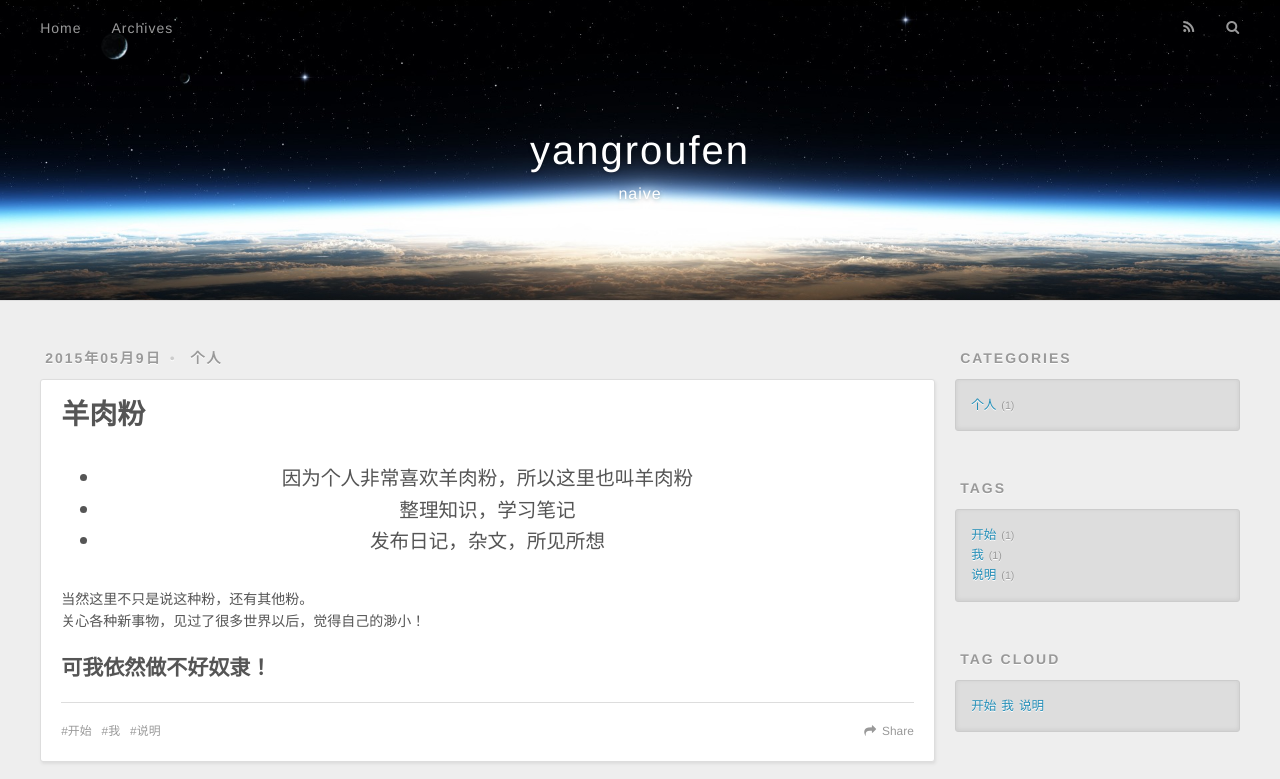
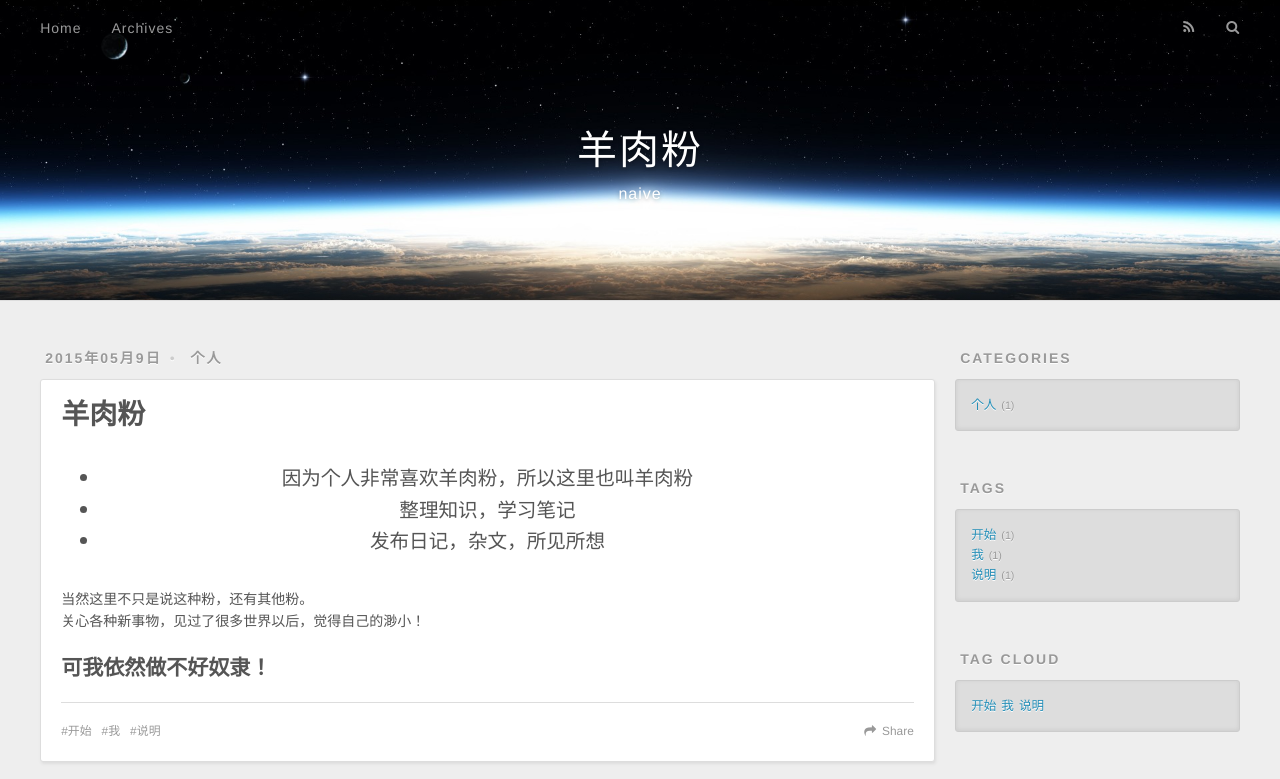
Before and after one commit to kim-jin/jin, a plain HTML site: page index.html in a window 1280 px wide. Shown: the top 779 px of the page. Drawn offline with nearby package versions, Linux system fonts and the light colour scheme.

Commit message:
Site updated: 2015-05-09 20:26:57

```diff
--- a/index.html
+++ b/index.html
@@ -3,20 +3,20 @@
 <head>
   <meta charset="utf-8">
 
-  <title>yangroufen</title>
+  <title>羊肉粉</title>
   <meta name="viewport" content="width=device-width, initial-scale=1, maximum-scale=1">
   <meta name="description" content="yangroufen">
 <meta property="og:type" content="website">
-<meta property="og:title" content="yangroufen">
+<meta property="og:title" content="羊肉粉">
 <meta property="og:url" content="http://kim.biudoor.com/">
-<meta property="og:site_name" content="yangroufen">
+<meta property="og:site_name" content="羊肉粉">
 <meta property="og:description" content="yangroufen">
 <meta name="twitter:card" content="summary">
-<meta name="twitter:title" content="yangroufen">
+<meta name="twitter:title" content="羊肉粉">
 <meta name="twitter:description" content="yangroufen">
 
 
-    <link rel="alternative" href="/atom.xml" title="yangroufen" type="application/atom+xml">
+    <link rel="alternative" href="/atom.xml" title="羊肉粉" type="application/atom+xml">
 
 
     <link rel="icon" href="/favicon.png">
@@ -35,7 +35,7 @@
   <div id="header-outer" class="outer">
     <div id="header-title" class="inner">
       <h1 id="logo-wrap">
-        <a href="/" id="logo">yangroufen</a>
+        <a href="/" id="logo">羊肉粉</a>
       </h1>
 
         <h2 id="subtitle-wrap">
```
Also changed, not shown: 2015/05/09/2015-05-09/index.html (+4 -4 lines), archives/2015/05/index.html (+6 -6 lines), archives/2015/index.html (+6 -6 lines), archives/index.html (+6 -6 lines), categories/个人/index.html (+6 -6 lines), tags/开始/index.html (+6 -6 lines), tags/我/index.html (+6 -6 lines), tags/说明/index.html (+6 -6 lines).
